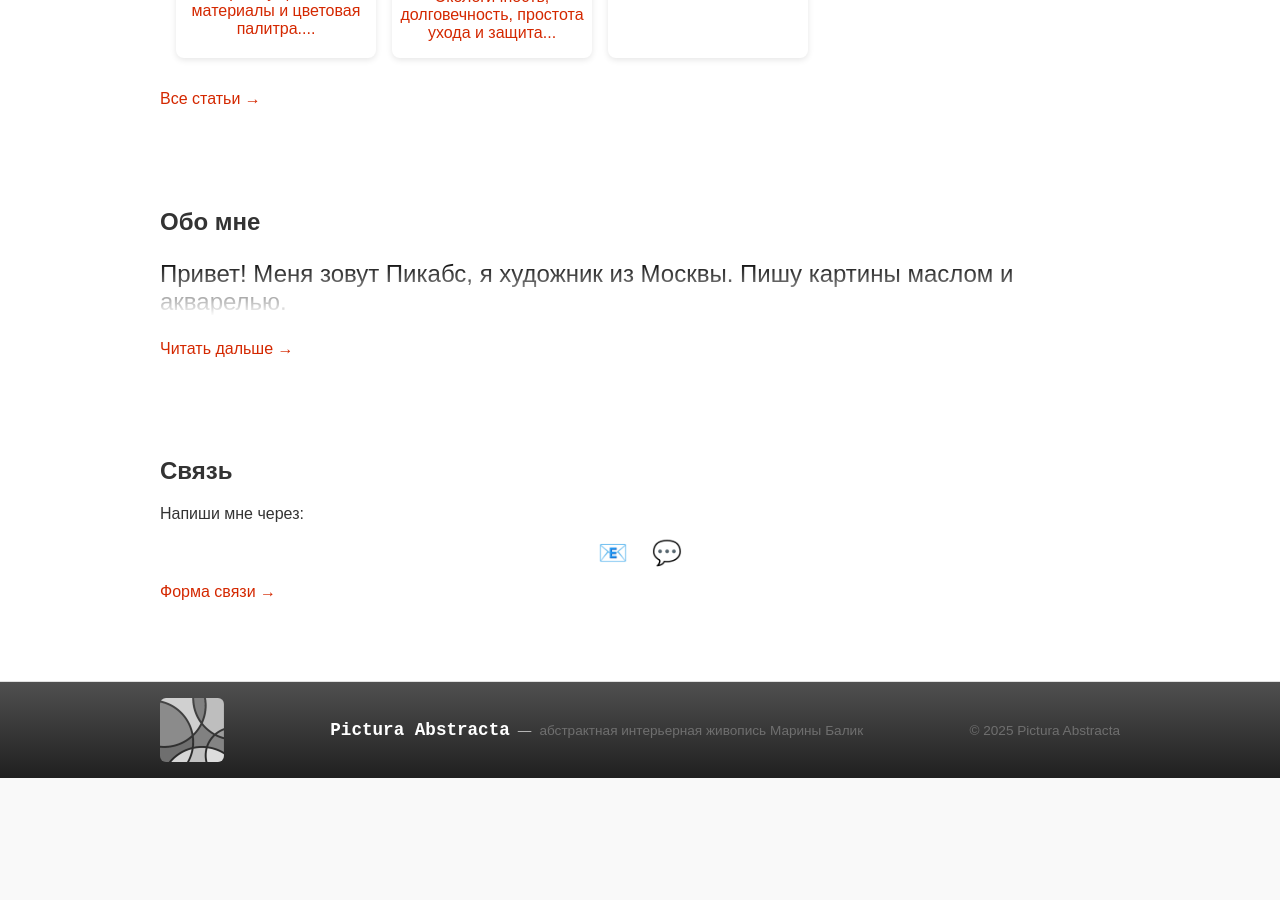
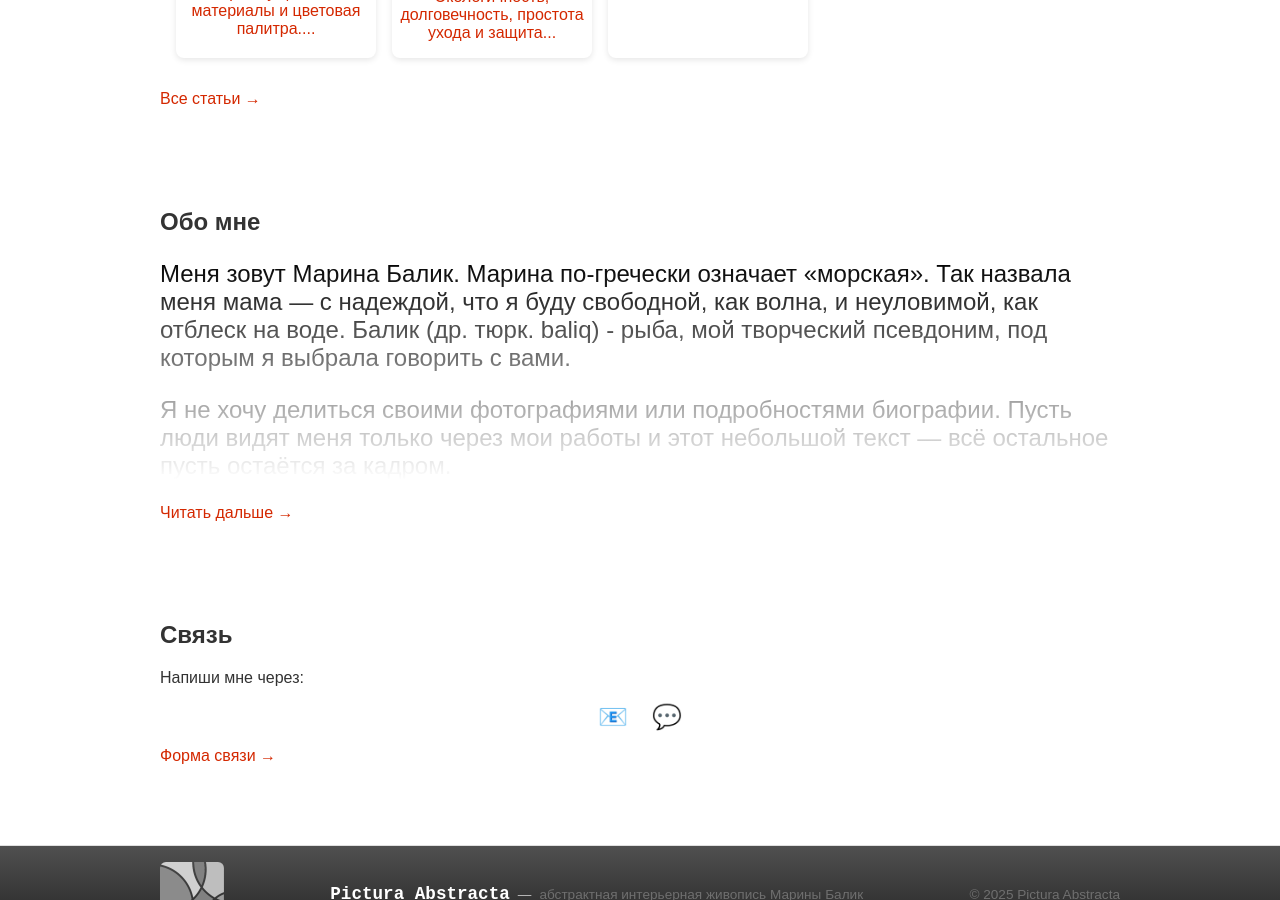
Before and after one commit to PicAbsArt/picabsart.github.io, a Jekyll site: the page built from index.html, in a window 1280 px wide and 900 px high, scrolled down 850 px. Built offline with Jekyll 4.4.1, drawn with Linux system fonts in a browser that asks for light colours; some web fonts are replaced; before the commit the page ends 1628 px from its top, so only the background shows below that.

Commit message:
Update index.html

```diff
--- a/index.html
+++ b/index.html
@@ -39,9 +39,8 @@ description: Галерея, статьи, о себе и контакты ху
 <section class="about-section" id="about">
   <h2>Обо мне</h2>
   <div class="gradient-text">
-    <p>
-      Привет! Меня зовут Пикабс, я художник из Москвы. Пишу картины маслом и акварелью.
-    </p>
+    <p>Меня зовут Марина Балик. Марина по-гречески означает «морская». Так назвала меня мама — с надеждой, что я буду свободной, как волна, и неуловимой, как отблеск на воде. Балик (др. тюрк. baliq) - рыба, мой творческий псевдоним, под которым я выбрала говорить с вами.</p>
+    <p>Я не хочу делиться своими фотографиями или подробностями биографии. Пусть люди видят меня только через мои работы и этот небольшой текст — всё остальное пусть остаётся за кадром. </p>
   </div>
   <p class="view-more"><a href="/about/">Читать дальше →</a></p>
 </section>
```
